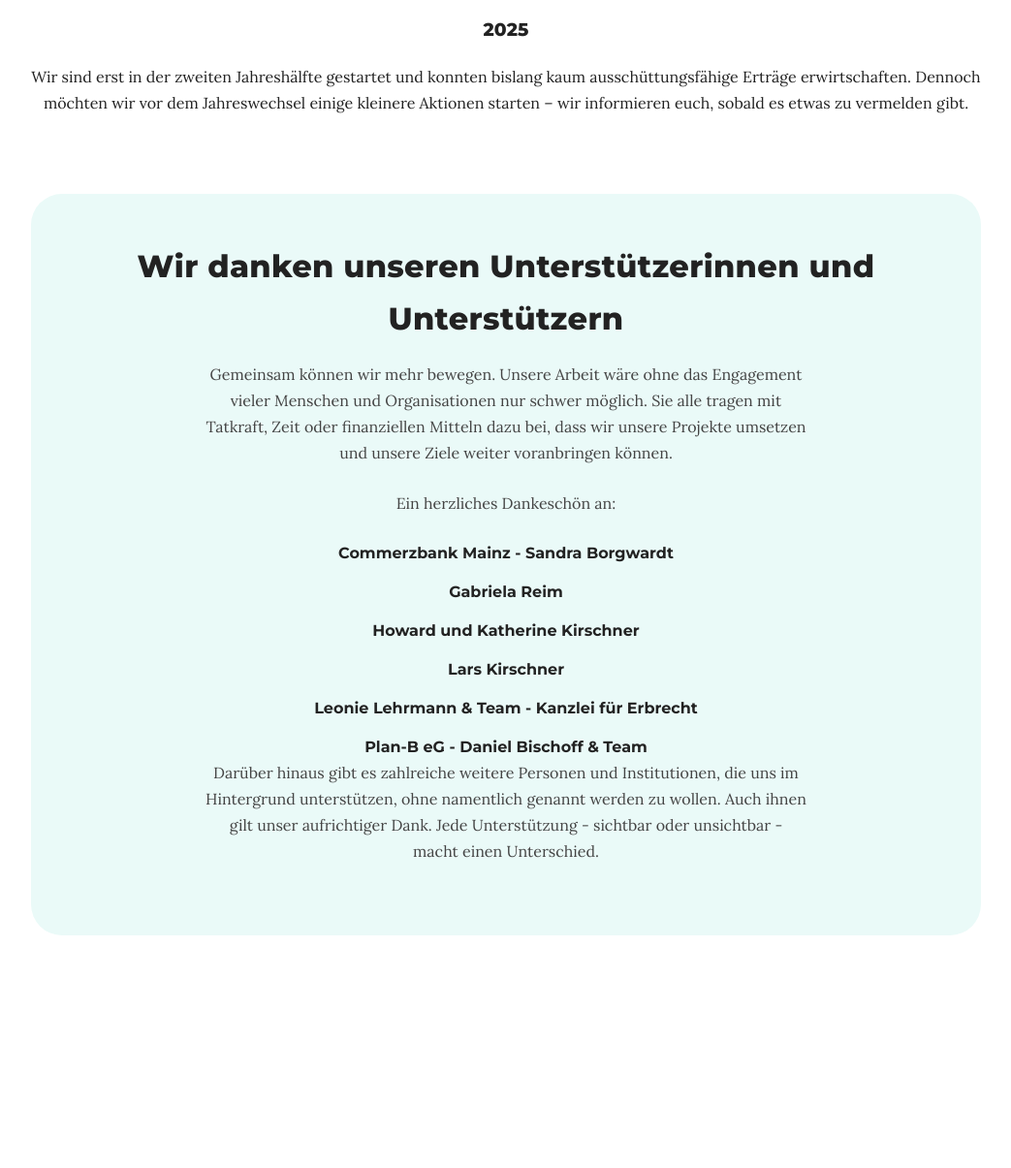
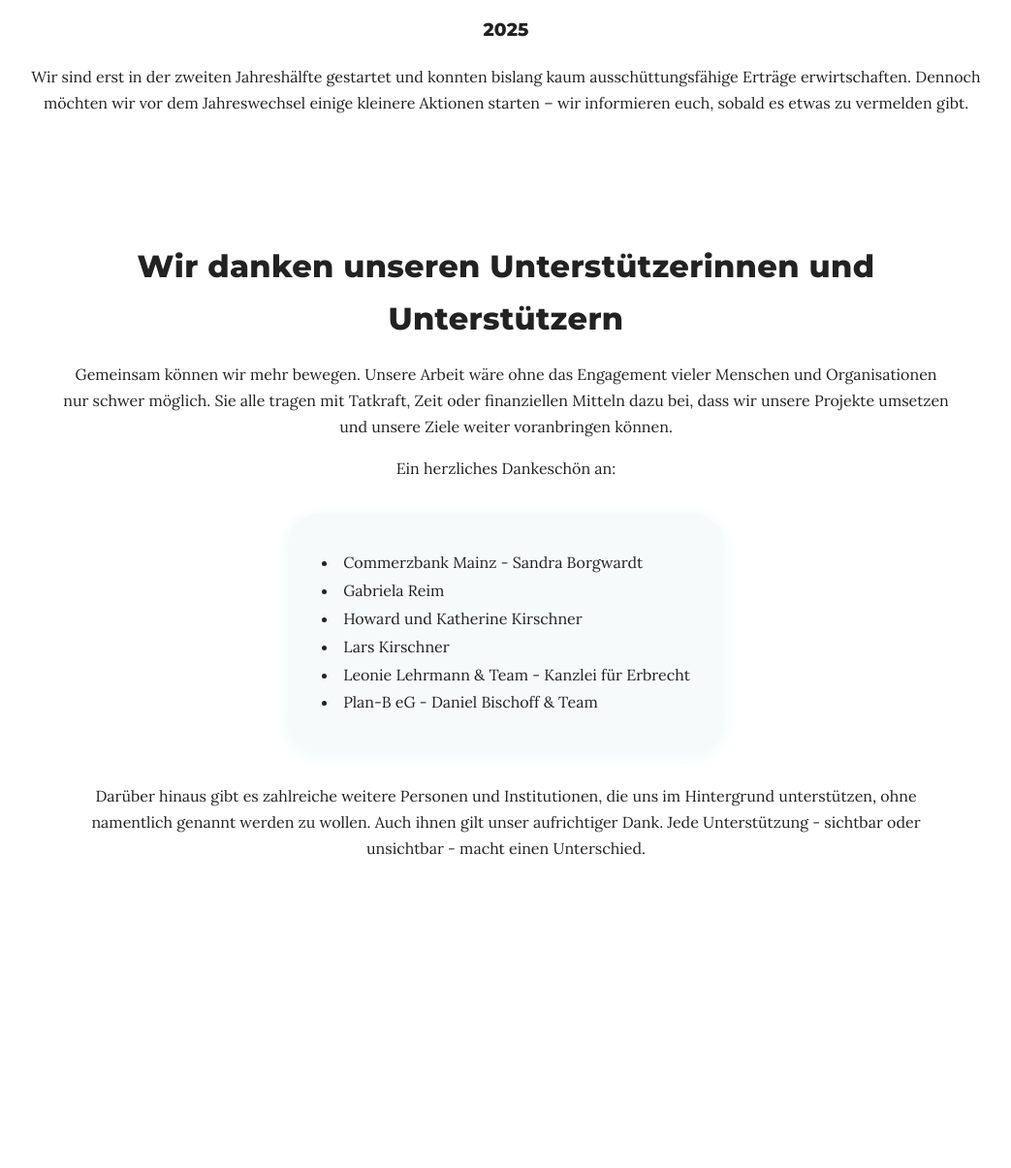
Before and after one commit to AAARGGH/mhk-nextgen, a PHP site: page / in a window 1280 px wide. Shown: the part 4571-5776 px from the top of the page at 97% size, without its empty margins (118-1161 px from the left). Run offline with PHP 8.4, Linux system fonts and the light colour scheme.

Commit message:
Rename and style updates for supporters section

```diff
--- a/css/styles.css
+++ b/css/styles.css
@@ -544,6 +544,38 @@ section {
   text-decoration: none;
 }
 
+.supporters-section {
+  text-align: center;
+  padding: 3em 2em;
+}
+
+.supporters-section h2 {
+  font-family: 'Montserrat', sans-serif;
+  font-size: 2em;
+  font-weight: 800;
+  margin-bottom: 0.5em;
+  color: var(--text);
+  text-align: center;
+}
+
+.supporters-section p {
+  text-align: center;
+}
+
+.supporters-list {
+  background: #f7fafa;
+  border-radius: var(--radius);
+  box-shadow: 0 3px 16px 0 rgba(34,191,174,0.09);
+  padding: 2.3em 2.2em;
+  min-width: 260px;
+  font-family:'Lora',serif;
+  text-align: left;
+  display: inline-block;
+  list-style: inside;
+  line-height: 1.8;
+}
+
+
 /* Projekte Section */
 .projects-section {
   text-align: center;
@@ -560,34 +592,6 @@ section {
 
 .projects-section .year-note {
   margin-top: 0;
-}
-
-.supporters-section {
-  text-align: center;
-  background: var(--primary-light);
-  padding: 3em 2em;
-  border-radius: var(--radius);
-}
-
-.supporters-section h2 {
-  margin-top: 0;
-}
-
-.supporters-section p {
-  max-width: 620px;
-  margin: 0 auto 1.5em auto;
-  color: #444;
-}
-
-.supporters-list {
-  list-style: none;
-  padding: 0;
-  margin: 0;
-  display: flex;
-  flex-direction: column;
-  gap: 0.8em;
-  font-weight: 600;
-  font-family: 'Montserrat', sans-serif;
 }
 
 .projects-list {
```
